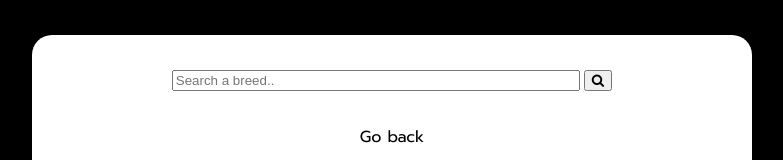
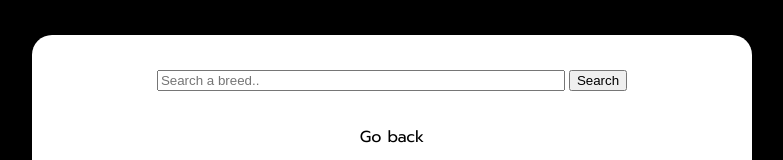
Before and after one commit to nrgtwithers/final-project-mockup, a plain HTML site: page search.html in a window 1280 px wide. Shown: the part 132-292 px from the top of the page, without its empty margins (248-1031 px from the left). Drawn offline with Linux system fonts and the light colour scheme.

Commit message:
results onclick button

```diff
--- a/search.html
+++ b/search.html
@@ -17,7 +17,7 @@
         <!-- The form -->
         <form class="example" action="action_page.php">
             <input type="text" class="search" placeholder="Search a breed.." name="search">
-            <button type="submit"><i class="fa fa-search"></i></button>
+            <button onclick="window.location.href = 'https://nrgtwithers.github.io/final-project-mockup/results';">Search</button>
         </form>
         <br>
         <p><a class="links" href="index.html">Go back</a></p>
```
